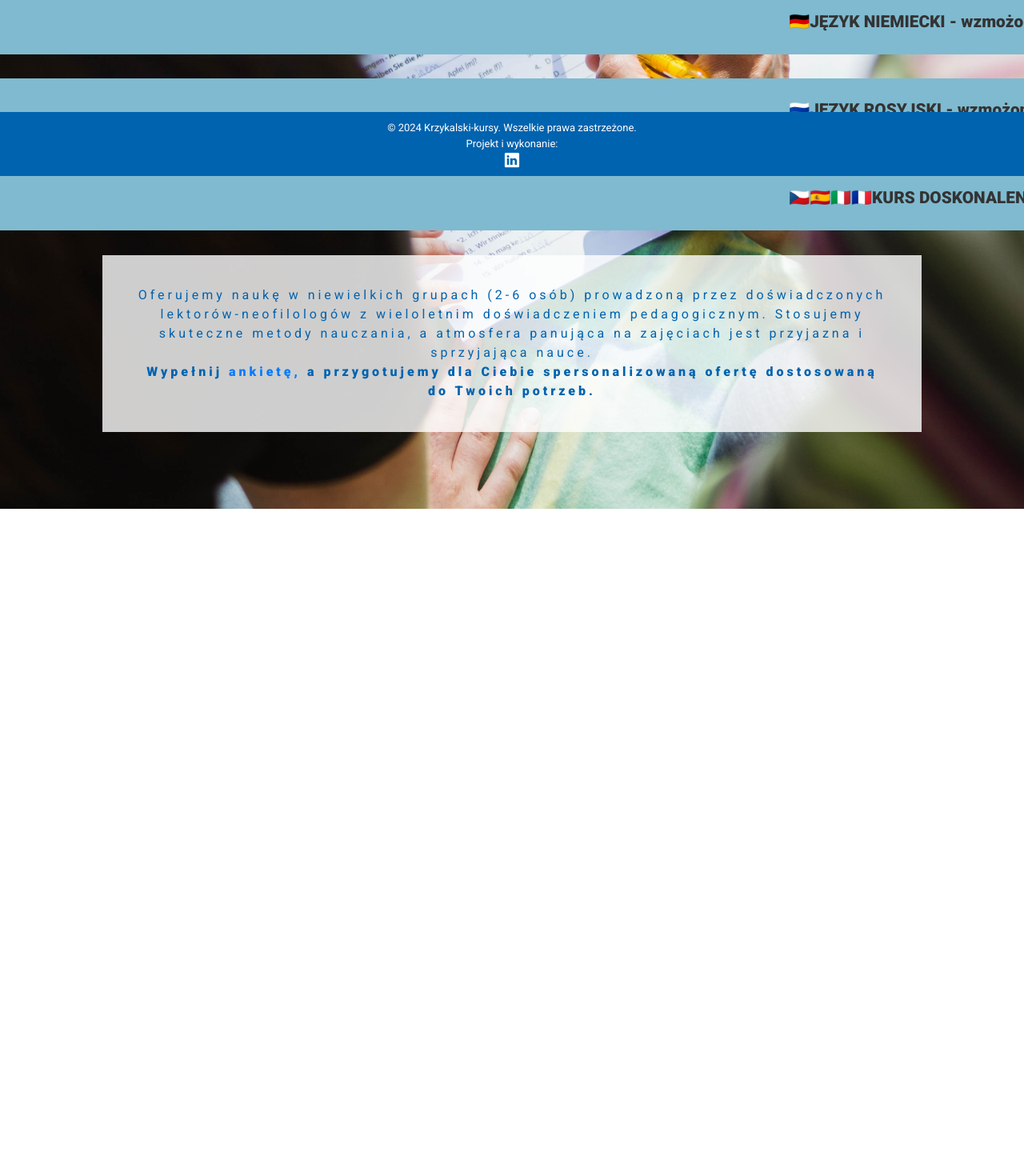
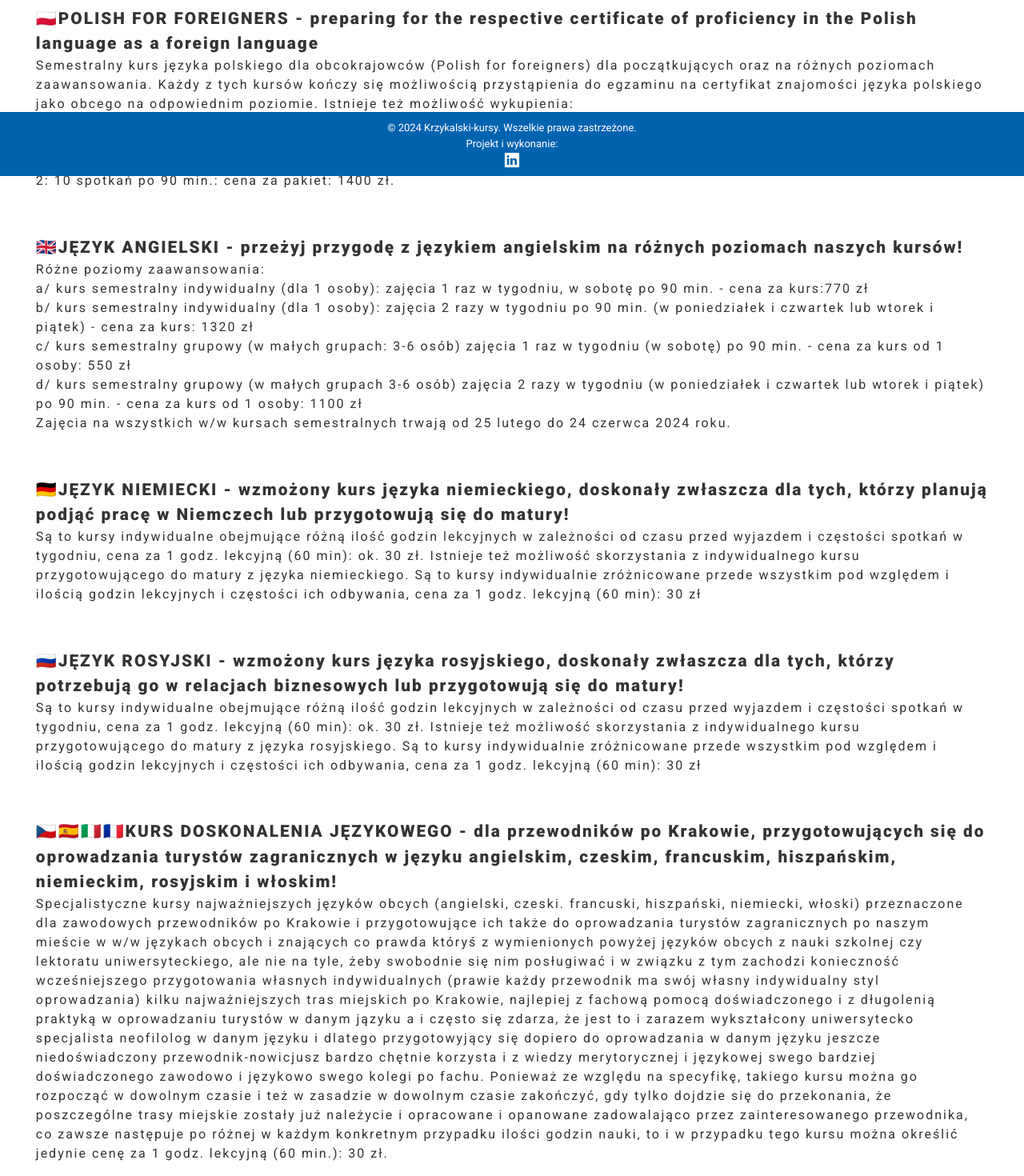
Before and after one commit to olga-kacala/turystyka-kursy, a React (Create React App) app in the folder kursy/: page /Language in a window 1280 px wide. Shown: the part 580-2050 px from the top of the page at 80% size. Before the commit the page ends 1216 px from the top, so only its background shows below. Built offline with nearby package versions, Linux system fonts and the light colour scheme; the HTML template or start-up script is replaced by a standard one.

Commit message:
lang text update

```diff
--- a/kursy/src/components/Language/Language.module.css
+++ b/kursy/src/components/Language/Language.module.css
@@ -6,29 +6,36 @@ body {
   display: flex;
   flex-direction: column;
   height: auto;
-  background-image: url("../../../public/Img/annika-gordon-cZISY8ai2iA-unsplash.webp");
-  background-size: cover;
-  background-position: center;
+}
+
+.offerPic {
+  position: relative;
+  width: auto;
+  height: auto;
+  max-height: 80vh;
 }
 
 .titleContainer {
   display: flex;
-  flex-direction: row;
   justify-content: center;
+  align-items: center;
+  background-image: url("../../../public/Img/annika-gordon-cZISY8ai2iA-unsplash.webp");
+  background-size: cover;
+  background-position: center;
+  height: 50vh;
 }
 
-.offerText,
-.bottomOffer {
+.offerText {
   display: flex;
   align-items: center;
   text-align: center;
   padding: 3vw;
   width: 80vw;
+  height: 30vh;
   background-color: rgba(255, 255, 255, 0.8);
-  margin: 2vh 0;
   color: rgb(0, 99, 175) !important;
   letter-spacing: 4px;
-  font-size: medium;
+  font-size: larger;
 }
 
 .languageOffer {
@@ -36,47 +43,24 @@ body {
   flex-direction: column;
   justify-content: center;
   padding-bottom: 10vh;
+  margin: 4vh;
 }
 
 .LANG {
-  display: flex;
-  height: 10vh;
   margin: 15px 0;
-  background-color: rgb(127, 186, 208);
   font-size: 1.3rem;
-  justify-content: flex-start;
-  align-items: center;
-  overflow: hidden;
-  position: relative;
-  font-weight: bold;
   color: #333;
 }
 
 .marqueeText {
-  white-space: nowrap;
-  animation: marquee 50s linear infinite;
   width: 100%;
+  font-weight: bolder;
+ letter-spacing: 2px;
 }
 
-.LANG:hover {
-  background-color: rgb(11, 191, 20);
-  color: white;
-  transition: 0.5s;
-  cursor: pointer;
-}
-
-.bottomOffer {
-  display: flex;
-  flex-direction: column;
-}
-
-@keyframes marquee {
-  0% {
-    transform: translateX(100%);
-  }
-  100% {
-    transform: translateX(-100%);
-  }
+.courseDescription {
+  font-size: medium;
+  letter-spacing: 2px;
 }
 
 @media (max-width: 450px) {
@@ -100,17 +84,6 @@ body {
     margin: 0;
     margin-bottom: 1vh;
   }
-
-  .bottomOffer {
-    width: 100vw;
-    padding: 3vw;
-    font-size: smaller;
-    height: auto;
-  }
-
-  .marqueeText {
-    animation: marquee 30s linear infinite;
-}
 }
 
 @media (min-width: 450px) and (max-width: 821px) {
@@ -129,15 +102,4 @@ body {
     margin: 0;
     margin-bottom: 1vh;
   }
-
-  .bottomOffer {
-    width: 100vw;
-    padding: 3vw;
-    font-size: smaller;
-    height: auto;
-  }
-
-  .marqueeText {
-    animation: marquee 30s linear infinite;
 }
-}
--- a/kursy/src/components/Language/Language.tsx
+++ b/kursy/src/components/Language/Language.tsx
@@ -1,14 +1,6 @@
 import classes from "./Language.module.css";
-import { useRef } from "react";
 
 export function Language() {
-  const bottomOfferRef = useRef<HTMLDivElement | null>(null);
-
-  const scrollToBottomOffer = () => {
-    if (bottomOfferRef.current) {
-      bottomOfferRef.current.scrollIntoView({ behavior: "smooth" });
-    }
-  };
 
   return (
     <div className={classes.offerContainer}>
@@ -22,59 +14,115 @@ export function Language() {
       </div>
 
       <section className={classes.languageOffer}>
-        <article className={classes.LANG} onClick={scrollToBottomOffer}>
+        <article className={classes.LANG}>
           <div className={classes.marqueeText}>
             🇵🇱POLISH FOR FOREIGNERS - preparing for the respective certificate
-            of proficiency in the Polish language as a foreign language.
+            of proficiency in the Polish language as a foreign language
+          </div>
+          <div className={classes.courseDescription}>
+            Semestralny kurs języka polskiego dla obcokrajowców (Polish for
+            foreigners) dla początkujących oraz na różnych poziomach
+            zaawansowania. Każdy z tych kursów kończy się możliwością
+            przystąpienia do egzaminu na certyfikat znajomości języka polskiego
+            jako obcego na odpowiednim poziomie. Istnieje też możliwość
+            wykupienia:
+            <br/>a/ pakietu grupowego przy założeniu pobierania nauki
+            grupowej w małych grupach (3-6 osób) i w wymiarze np. 24
+            spotkania po 90 min., wówczas opłata ze pakiet wynosi 1050 zł od
+            osoby
+            <br/>b/ pakietu indywidualnego (tylko dla 1 osoby) w 2 wariantach.
+            Wariant 1: 10 spotkań po 60 min. - cena za pakiet: 1050zł lub warant
+            2: 10 spotkań po 90 min.: cena za pakiet: 1400 zł.
           </div>
         </article>
-        <article className={classes.LANG} onClick={scrollToBottomOffer}>
+        <article className={classes.LANG}>
           <div className={classes.marqueeText}>
             🇬🇧JĘZYK ANGIELSKI - przeżyj przygodę z językiem angielskim na
             różnych poziomach naszych kursów!
           </div>
+          <div className={classes.courseDescription}>
+            Różne poziomy zaawansowania:
+            <br/>a/ kurs semestralny indywidualny (dla 1
+            osoby): zajęcia 1 raz w tygodniu, w sobotę po 90 min. -
+            cena za kurs:770 zł
+            <br/>b/ kurs semestralny indywidualny (dla 1 osoby):
+            zajęcia 2 razy w tygodniu po 90 min. (w poniedziałek i czwartek lub wtorek i
+            piątek) - cena za kurs: 1320 zł
+            <br/>c/ kurs semestralny grupowy (w małych grupach: 3-6 osób) zajęcia 1 raz w tygodniu (w sobotę) po 90 min. - cena za kurs od 1 osoby: 550 zł
+            <br/>d/ kurs semestralny grupowy (w małych grupach 3-6 osób) zajęcia 2
+            razy w tygodniu (w poniedziałek i czwartek lub wtorek i piątek) po 90 min. - cena za kurs od 1 osoby: 1100 zł
+            <br/>Zajęcia na wszystkich w/w kursach semestralnych trwają od 25 lutego do 24
+            czerwca 2024 roku.
+          </div>
         </article>
-        <article className={classes.LANG} onClick={scrollToBottomOffer}>
+        <article className={classes.LANG}>
           <div className={classes.marqueeText}>
             🇩🇪JĘZYK NIEMIECKI - wzmożony kurs języka niemieckiego, doskonały
             zwłaszcza dla tych, którzy planują podjąć pracę w Niemczech lub
             przygotowują się do matury!
           </div>
+
+          <div className={classes.courseDescription}>
+            Są to kursy indywidualne obejmujące różną ilość godzin lekcyjnych w
+            zależności od czasu przed wyjazdem i częstości spotkań w tygodniu, cena za 1 godz. lekcyjną (60 min): ok.
+            30 zł. Istnieje też możliwość skorzystania z indywidualnego kursu
+            przygotowującego do matury z języka niemieckiego. Są to kursy
+            indywidualnie zróżnicowane przede wszystkim pod względem i ilością
+            godzin lekcyjnych i częstości ich odbywania, cena za 1 godz. lekcyjną (60 min): 30 zł
+          </div>
         </article>
-        <article className={classes.LANG} onClick={scrollToBottomOffer}>
+        <article className={classes.LANG}>
           <div className={classes.marqueeText}>
             🇷🇺JĘZYK ROSYJSKI - wzmożony kurs języka rosyjskiego, doskonały
             zwłaszcza dla tych, którzy potrzebują go w relacjach biznesowych lub
             przygotowują się do matury!
           </div>
+
+          <div className={classes.courseDescription}>
+          Są to kursy indywidualne obejmujące różną ilość godzin lekcyjnych w
+            zależności od czasu przed wyjazdem i częstości spotkań w tygodniu, cena za 1 godz. lekcyjną (60 min): ok.
+            30 zł. Istnieje też możliwość skorzystania z indywidualnego kursu
+            przygotowującego do matury z języka rosyjskiego. Są to kursy
+            indywidualnie zróżnicowane przede wszystkim pod względem i ilością
+            godzin lekcyjnych i częstości ich odbywania, cena za 1 godz. lekcyjną (60 min): 30 zł
+          </div>
         </article>
-        <article className={classes.LANG} onClick={scrollToBottomOffer}>
+        <article className={classes.LANG}>
           <div className={classes.marqueeText}>
             🇨🇿🇪🇸🇮🇹🇫🇷KURS DOSKONALENIA JĘZYKOWEGO - dla przewodników po Krakowie,
             przygotowujących się do oprowadzania turystów zagranicznych w języku
             angielskim, czeskim, francuskim, hiszpańskim, niemieckim, rosyjskim
             i włoskim!
           </div>
+
+          <div className={classes.courseDescription}>
+            Specjalistyczne kursy najważniejszych języków obcych (angielski,
+            czeski. francuski, hiszpański, niemiecki, włoski) przeznaczone dla
+            zawodowych przewodników po Krakowie i przygotowujące ich także do
+            oprowadzania turystów zagranicznych po naszym mieście w w/w językach
+            obcych i znających co prawda któryś z wymienionych powyżej języków
+            obcych z nauki szkolnej czy lektoratu uniwersyteckiego, ale nie na
+            tyle, żeby swobodnie się nim posługiwać i w związku z tym zachodzi
+            konieczność wcześniejszego przygotowania własnych indywidualnych
+            (prawie każdy przewodnik ma swój własny indywidualny styl
+            oprowadzania) kilku najważniejszych tras miejskich po Krakowie,
+            najlepiej z fachową pomocą doświadczonego i z długolenią praktyką w
+            oprowadzaniu turystów w danym jązyku a i często się zdarza, że jest
+            to i zarazem wykształcony uniwersytecko specjalista neofilolog w
+            danym języku i dlatego przygotowyjący się dopiero do oprowadzania w
+            danym języku jeszcze niedoświadczony przewodnik-nowicjusz bardzo
+            chętnie korzysta i z wiedzy merytorycznej i językowej swego bardziej
+            doświadczonego zawodowo i językowo swego kolegi po fachu. Ponieważ
+            ze względu na specyfikę, takiego kursu można go rozpocząć w dowolnym
+            czasie i też w zasadzie w dowolnym czasie zakończyć, gdy tylko
+            dojdzie się do przekonania, że poszczególne trasy miejskie zostały
+            już należycie i opracowane i opanowane zadowalająco przez
+            zainteresowanego przewodnika, co zawsze następuje po różnej w każdym
+            konkretnym przypadku ilości godzin nauki, to i w przypadku tego
+            kursu można określić jedynie cenę za 1 godz. lekcyjną (60 min.): 30
+            zł.
+          </div>
         </article>
-        <div className={classes.titleContainer}>
-          <div className={classes.bottomOffer} ref={bottomOfferRef}>
-            Oferujemy naukę w niewielkich grupach (2-6 osób) prowadzoną przez
-            doświadczonych lektorów-neofilologów z wieloletnim doświadczeniem
-            pedagogicznym. Stosujemy skuteczne metody nauczania, a atmosfera
-            panująca na zajęciach jest przyjazna i sprzyjająca nauce.
-            <strong>
-              Wypełnij{" "}
-              <a
-                href={process.env.PUBLIC_URL + "/Img/ankietaJezyki.pdf"}
-                download="ankietaKursJezykowy.pdf"
-              >
-                ankietę,
-              </a>{" "}
-              a przygotujemy dla Ciebie spersonalizowaną ofertę dostosowaną do
-              Twoich potrzeb.
-            </strong>
-          </div>
-        </div>
       </section>
     </div>
   );
```
Also changed, not shown: 1 other file (tests, documents, lock files or other folders).
